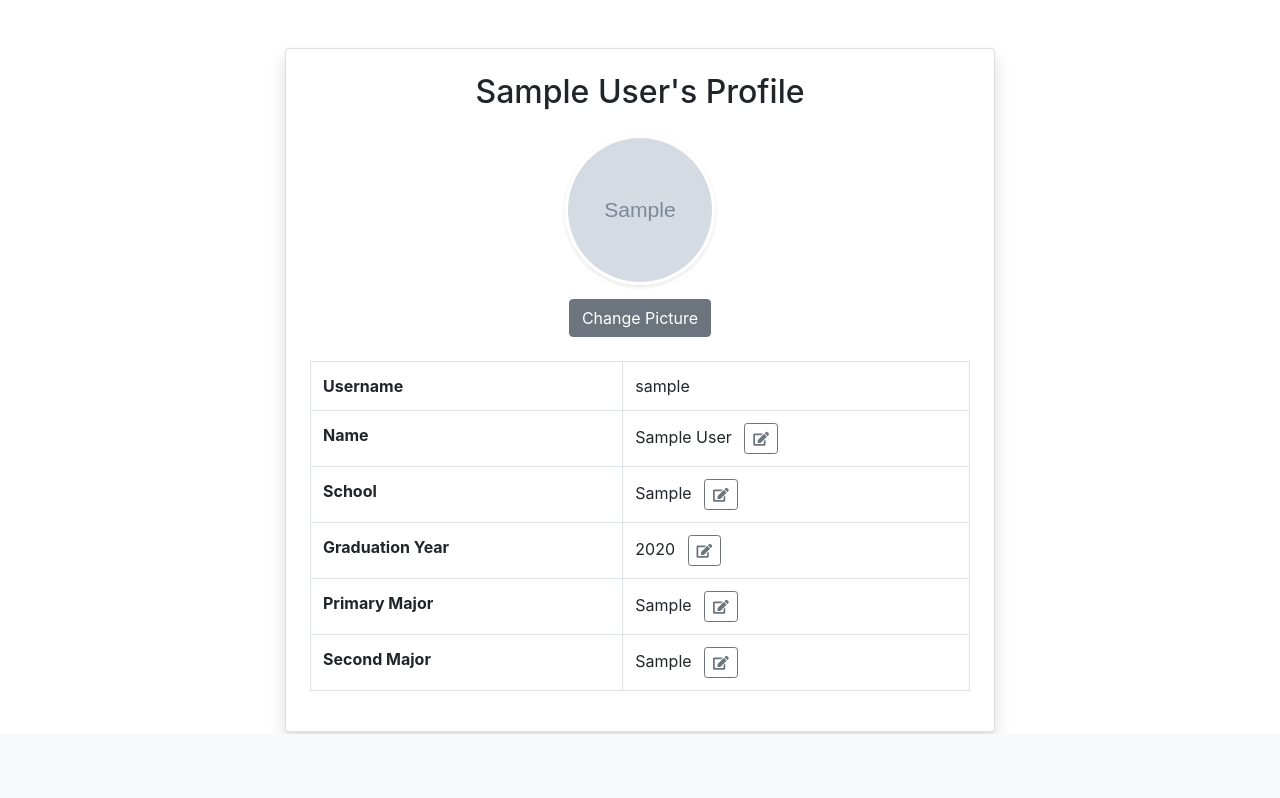
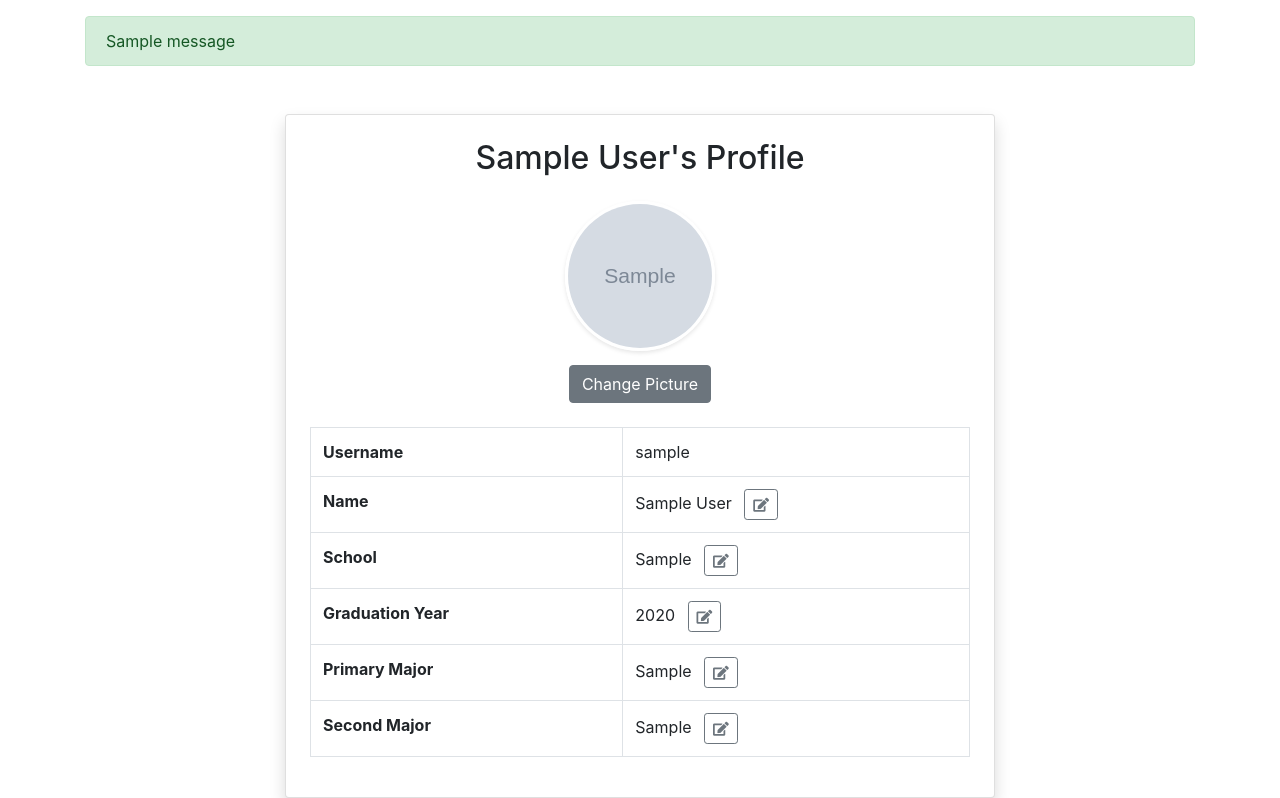
Before and after one commit to CSCI3356-Fall2024/Electronic-Eagles, a Django app: page /profile/ in a window 1280 px wide. Shown: the part 66-864 px from the top of the page. Before the commit the page ends 800 px from the top, so only its background shows below. Run offline with Django 5.2, Linux system fonts and the light colour scheme; a user stored in the database is signed in; tables that the repository leaves empty hold one stand-in row (values such as "Sample post"); grey boxes marked "Sample" are stand-in pictures; one stand-in notice (Sample message) is shown.

Commit message:
add messages for profile updates

```diff
--- a/delivery3/app/templates/base.html
+++ b/delivery3/app/templates/base.html
@@ -111,6 +111,16 @@
         </div>
     </nav>
 
+    {% if messages %}
+    <div class="container mt-3">
+        {% for message in messages %}
+        <div class="alert {% if message.tags %}alert-{{ message.tags }}{% endif %}">
+            {{ message }}
+        </div>
+        {% endfor %}
+    </div>
+    {% endif %}
+
     <script>
     document.addEventListener('DOMContentLoaded', function() {
         // Initialize all dropdowns
--- a/delivery3/app/views.py
+++ b/delivery3/app/views.py
@@ -92,7 +92,25 @@ def profile_view(request):
             messages.success(request, "Profile updated successfully!")
             return redirect('profile')
         else:
-            messages.error(request, "Please correct the errors in the form.")
+            # Remove username from errors if present
+            errors = form.errors.copy()
+            errors.pop('username', None)
+
+            if errors:
+                # If other errors exist, show them
+                for field, error_list in errors.items():
+                    for error in error_list:
+                        messages.error(request, f"{field.capitalize()}: {error}")
+            else:
+                # If only username error, still try to save valid fields
+                cleaned_data = {k: v for k, v in form.cleaned_data.items() if k != 'username'}
+                for field, value in cleaned_data.items():
+                    setattr(profile, field, value)
+                profile.save()
+                messages.success(request, "Profile updated successfully!")
+
+            return redirect('profile')
+
 
     profile_fields = [
         {'name': 'name', 'label': 'Name', 'value': profile.name},
```
Also changed, not shown: delivery3/app/templates/profile.html (line endings or trailing spaces), delivery3/media/profile_pics/about_updated_NQtQFms.jpg (added).
